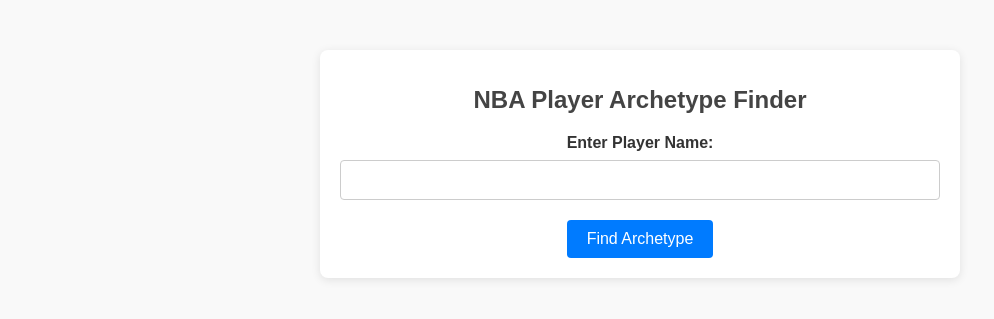
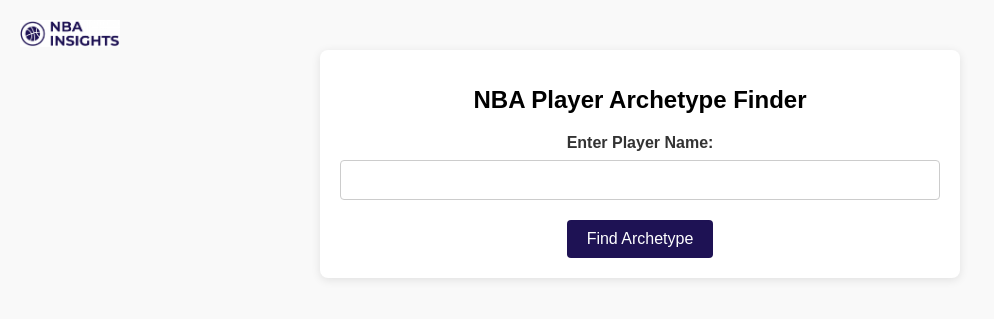
Before and after one commit to Jaynik-S/NBA_Insights, a Flask app: page /cluster in a window 1280 px wide. Shown: the top 319 px of the page, without its empty margins (0-994 px from the left). Run offline with Flask 3, Linux system fonts and the light colour scheme.

Commit message:
logo-changes

```diff
--- a/static/style.css
+++ b/static/style.css
@@ -21,7 +21,7 @@
 /* Headings */
 h1 {
     font-size: 24px;
-    color: #444;
+    color: #000000;
 }
 
 /* Forms */
@@ -45,7 +45,7 @@
 }
 
 button {
-    background-color: #007bff;
+    background-color: #1E1254;
     color: #fff;
     padding: 10px 20px;
     font-size: 16px;
@@ -56,7 +56,7 @@
 }
 
 button:hover {
-    background-color: #0056b3;
+    background-color: #2D1B7E;
 }
 
 /* Links */
@@ -64,7 +64,7 @@
     display: inline-block;
     margin-top: 20px;
     padding: 10px 20px;
-    background-color: #007bff;
+    background-color: #1E1254;
     color: #fff;
     text-decoration: none;
     border-radius: 4px;
@@ -72,7 +72,7 @@
 }
 
 a.button-link:hover {
-    background-color: #0056b3;
+    background-color: #1E1254;
 }
 
 /* Error Message */
@@ -142,3 +142,19 @@
     outline: none;
     border-color: #007bff;
 }
+
+/* Logo Styling */
+.center-logo {
+    display: block;
+    margin: 50px auto;
+    width: 500px;
+    height: auto;
+}
+
+.top-right-logo {
+    position: absolute;
+    top: 20px;
+    left: 20px;
+    max-width: 100px;
+    cursor: pointer;
+}
--- a/templates/cluster.html
+++ b/templates/cluster.html
@@ -8,6 +8,9 @@
 </head>
 <body>
     <div class="container">
+        <a href="{{ url_for('select') }}">
+            <img src="{{ url_for('static', filename='NBA_INSIGHTS_LOGO.png') }}" alt="NBA Insights Logo" class="top-right-logo">
+        </a>
         <h1>NBA Player Archetype Finder</h1>
         <form action="/get_archetype" method="POST">
             <label for="player_name">Enter Player Name:</label>
--- a/templates/cluster_result.html
+++ b/templates/cluster_result.html
@@ -8,6 +8,9 @@
 </head>
 <body>
     <div class="container">
+        <a href="{{ url_for('select') }}">
+            <img src="{{ url_for('static', filename='NBA_INSIGHTS_LOGO.png') }}" alt="NBA Insights Logo" class="top-right-logo">
+        </a>
         <h1>Result</h1>
         {% if result.error %}
             <p class="error">{{ result.error }}</p>
--- a/templates/compare.html
+++ b/templates/compare.html
@@ -8,6 +8,9 @@
 </head>
 <body>
     <div class="container">
+        <a href="{{ url_for('select') }}">
+            <img src="{{ url_for('static', filename='NBA_INSIGHTS_LOGO.png') }}" alt="NBA Insights Logo" class="top-right-logo">
+        </a>
         <h1>Compare Players</h1>
         <form action="/compare_players" method="POST">
             <div class="row">
--- a/templates/compare_result.html
+++ b/templates/compare_result.html
@@ -25,6 +25,9 @@
 </head>
 <body>
     <div class="container">
+        <a href="{{ url_for('select') }}">
+            <img src="{{ url_for('static', filename='NBA_INSIGHTS_LOGO.png') }}" alt="NBA Insights Logo" class="top-right-logo">
+        </a>
         <h1>Compare Players</h1>
         <div class="stats-container">
             <div class="stats-column">
--- a/templates/select.html
+++ b/templates/select.html
@@ -8,6 +8,7 @@
 </head>
 <body>
     <div class="container">
+        <img src="{{ url_for('static', filename='NBA_INSIGHTS_LOGO.png') }}" alt="NBA Insights Logo" class="center-logo">
         <h1>Select Program</h1>
         <form action="/select_program" method="POST">
             <button type="submit" name="program" value="cluster">Player Archetype Finder</button>
```
Also changed, not shown: README.md, static/Anthony Davis_archetypes.png (deleted), static/Anthony Edwards_archetypes.png (deleted), static/Giannis Antetokounmpo_archetypes.png (deleted), static/Ja Morant_archetypes.png (deleted), static/Kobe Bryant_archetypes.png (deleted), static/Lebron James_archetypes.png (deleted), static/Michael Jordan_archetypes.png (deleted), static/NBA_INSIGHTS_LOGO.png (added), static/jason kidd_archetypes.png (deleted), static/kareem abdul-jabbar_archetypes.png (deleted), static/kawhi leonard_archetypes.png (deleted), static/patrick ewing_archetypes.png (deleted), static/shaquille o'neal_archetypes.png (deleted).
